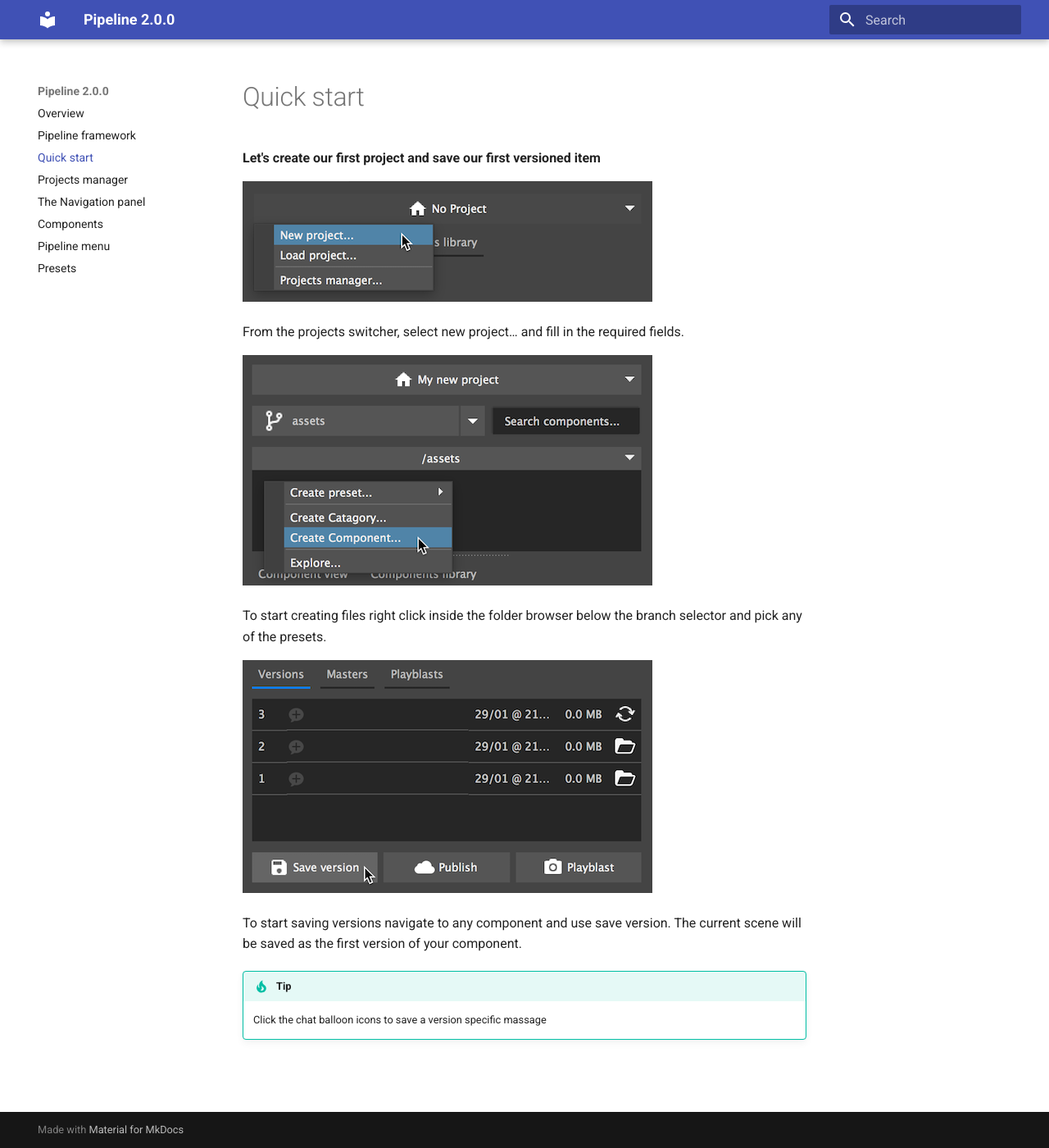
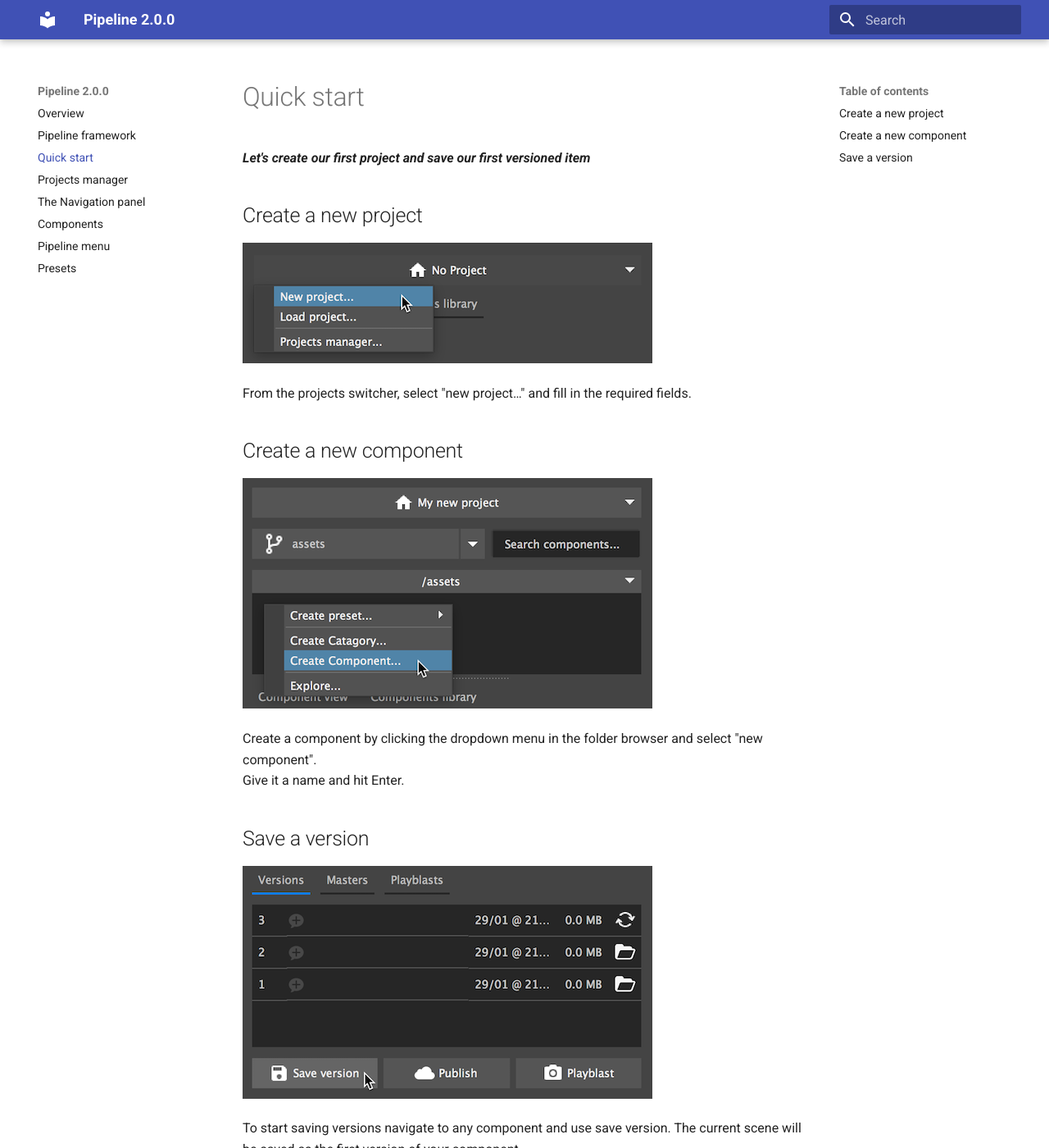
Before and after one commit to liorbenhorin/Pipeline_help, an MkDocs documentation site: the page built from docs/start.md, in a window 1280 px wide and 1400 px high. Shown: the whole window at 82% size. Built offline with MkDocs 1.6.1 and Material for MkDocs 9.7.7, drawn with Linux system fonts in a browser that asks for light colours; old or Windows-style settings are respelled for this version of MkDocs; some of the changed text lies outside the part shown.

Commit message:
pipeline menu

```diff
--- a/docs/start.md
+++ b/docs/start.md
@@ -1,12 +1,21 @@
-**Let's create our first project and save our first versioned item**
+#Quick start
+
+***Let's create our first project and save our first versioned item***
+
+##Create a new project
 
 ![The project switcher](project_button.png)
 
-From the projects switcher, select new project… and fill in the required fields.
+From the projects switcher, select "new project…" and fill in the required fields.
+
+##Create a new component
 
 ![Navigator options menu](nav_right_click.png)
 
-To start creating files right click inside the folder browser below the branch selector and pick any of the presets.
+Create a component by clicking the dropdown menu in the folder browser and select "new component".<br>
+Give it a name and hit Enter.
+
+##Save a version
 
 ![Saving versions](save_version.png)
 
@@ -14,4 +23,5 @@ To start saving versions navigate to any component and use save version.
 The current scene will be saved as the first version of your component.
 
 !!! tip
-    Click the chat balloon icons to save a version specific massage
+    * Click the chat balloon icons to save a version specific massage
+    * Any content that is currently opened in maya will be saved when saving version.
```
Also changed, not shown: docs/menu.md (+2 -0 lines).
